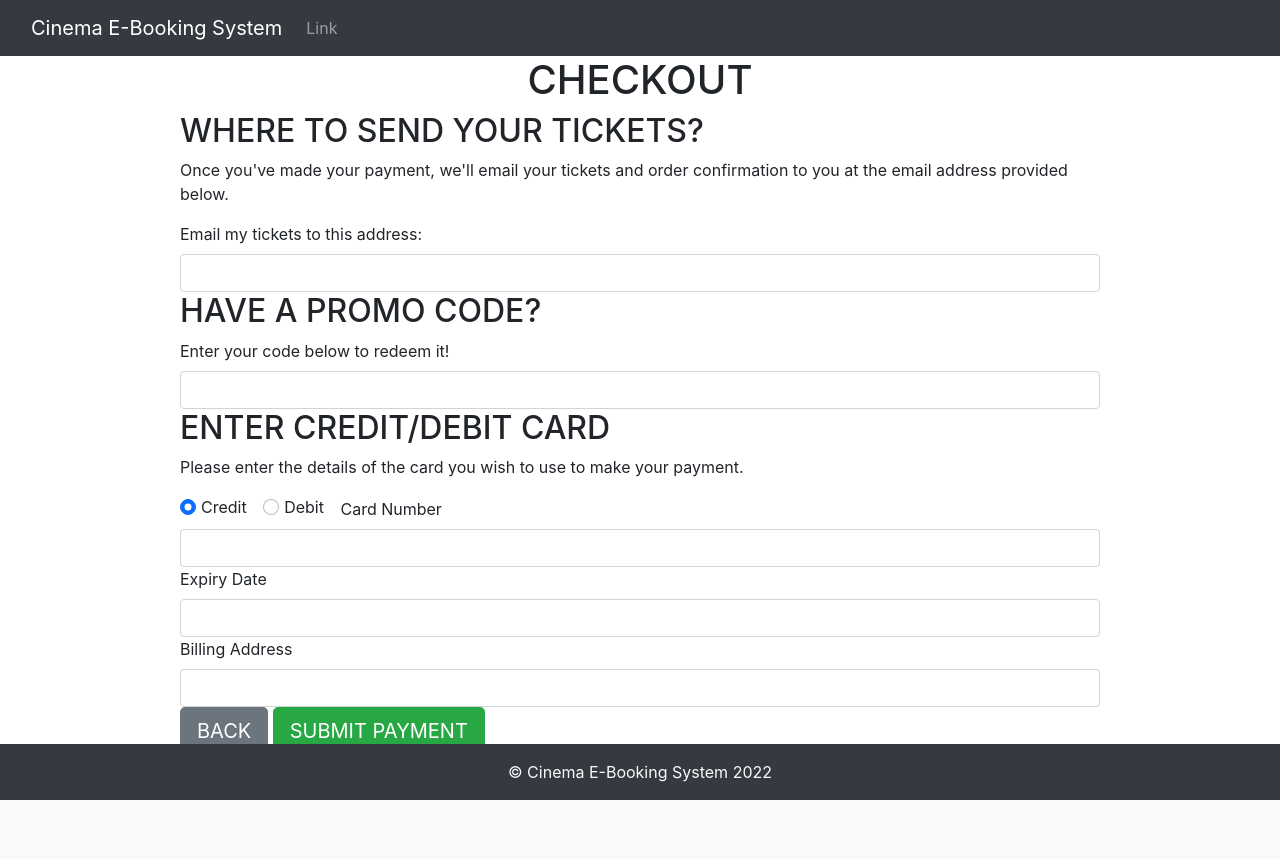
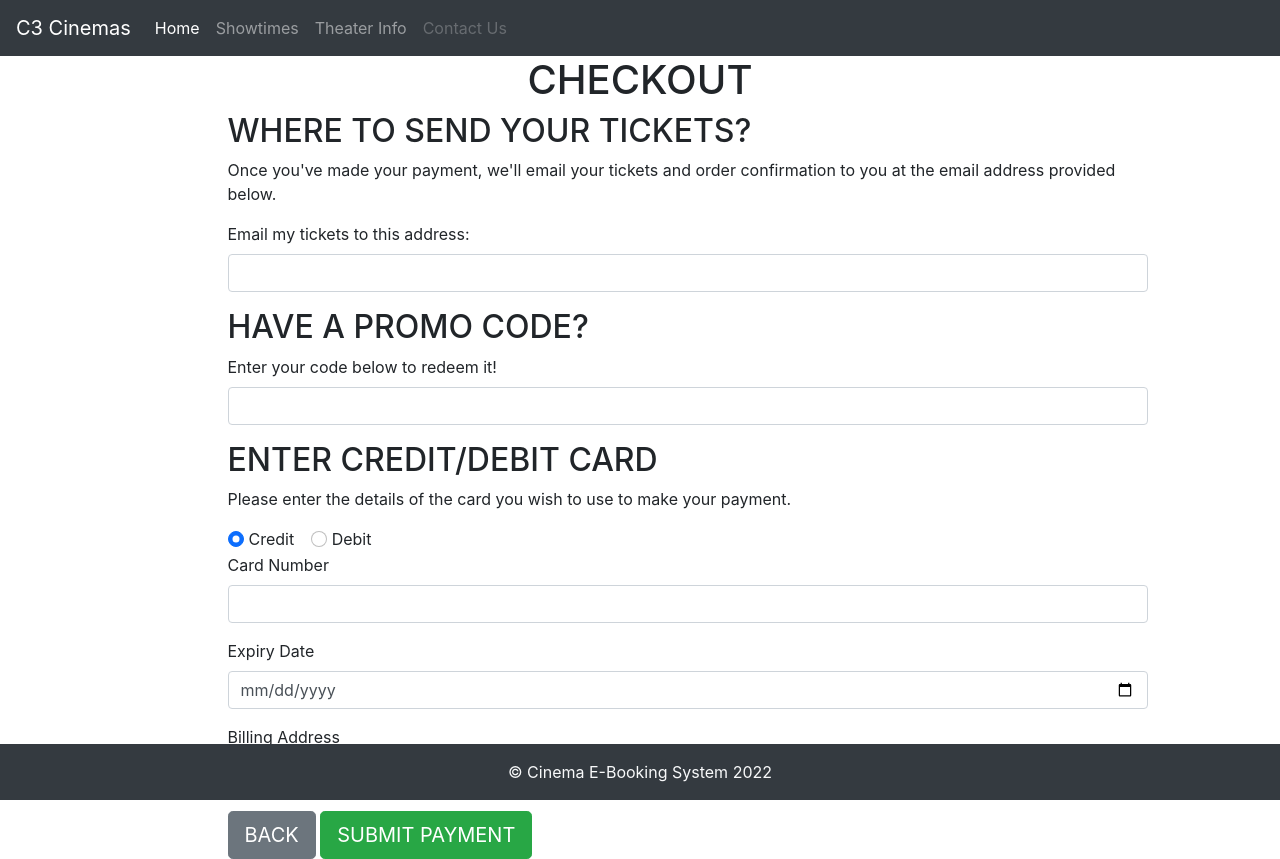
Before and after one commit to njj67229/CSCI4050_GroupC3, a Django app: page /checkout/checkout in a window 1280 px wide. Before the commit the page ends 800 px from the top, so only its background shows below. Run offline with Django 4.2, Linux system fonts and the light colour scheme; some libraries are stand-ins or nearby versions.

Commit message:
Fixed offsets, updated header

```diff
--- a/project/checkout/templates/checkout.html
+++ b/project/checkout/templates/checkout.html
@@ -8,22 +8,21 @@
         </div>
     </div>
     <div class="row">
-        <div class="col-md-1"></div>
-        <div class="col-md-10">
+        <div class="col-md-10 offset-md-1">
             <h2 class="text-uppercase">Where to send your tickets?</h2>
             <p>
                 Once you've made your payment, we'll email your tickets and order confirmation to you at the
                 email address provided below.
             </p>
-            <!-- <div class="mb-3"> -->
+            <div class="mb-3">
                 <label for="inputEmail" class="form-label">Email my tickets to this address:</label>
                 <input type="email" class="form-control" id="inputEmail" aria-describedby="emailHelp">
-            <!-- </div> -->
+            </div>
             <h2 class="text-uppercase">Have a promo code?</h2>
-            <!-- <div class="mb-3"> -->
+            <div class="mb-3">
                 <label for="inputPromoCode" class="form-label">Enter your code below to redeem it!</label>
                 <input type="email" class="form-control" id="inputPromoCode" aria-describedby="emailHelp">
-            <!-- </div> -->
+            </div>
             <h2 class="text-uppercase">Enter Credit/Debit Card</h2>
             <p>
                 Please enter the details of the card you wish to use to make your payment.
@@ -40,22 +39,21 @@
                     Debit
                 </label>
             </div>
-            <!-- <div class="mb-3"> -->
+            <div class="mb-3">
                 <label for="inputCardNumber" class="form-label">Card Number</label>
                 <input type="number" class="form-control" id="inputCardNumber">
-            <!-- </div>
-            <div class="mb-3"> -->
+            </div>
+            <div class="mb-3">
                 <label for="inputExpiryDate" class="form-label">Expiry Date</label>
-            <input type="number" class="form-control" id="inputExpiryDate">
-            <!-- </div>
-            <div class="mb-3"> -->
+                <input type="date" class="form-control" id="inputExpiryDate">
+            </div>
+            <div class="mb-3">
                 <label for="inputAddress" class="form-label">Billing Address</label>
                 <input type="address" class="form-control" id="inputAddress" aria-describedby="emailHelp">
-            <!-- </div> -->
+            </div>
             <a href="{% url 'order_summary' %}" class="btn btn-secondary text-uppercase btn-lg">Back</a>
             <a href="{% url 'confirmation' %}" class="btn btn-success text-uppercase btn-lg">Submit payment</a>
         </div>
-        <div class="col-md-1"></div>
     </div>
 </div>
 {% endblock %}
--- a/project/checkout/templates/components/header.html
+++ b/project/checkout/templates/components/header.html
@@ -1,13 +1,26 @@
-<nav class="navbar navbar-expand-lg bg-dark navbar-dark">
-    <div class="container-fluid">
-      <a class="navbar-brand" href="#">Cinema E-Booking System</a>
-      <button class="navbar-toggler" type="button" data-bs-toggle="collapse" data-bs-target="#navbarSupportedContent" aria-controls="navbarSupportedContent" aria-expanded="false" aria-label="Toggle navigation">
+<nav class="navbar navbar-expand-xl navbar-dark bg-dark">
+  <div class="Logo">
+    <a class="navbar-brand" href="#">C3 Cinemas</a>
+  </div>
+
+  <button class="navbar-toggler" type="button" data-toggle="collapse" data-target="#navbarNav" aria-controls="navbarNav"
+    aria-expanded="false" aria-label="Toggle navigation">
     <span class="navbar-toggler-icon"></span>
   </button>
-      <div class="collapse navbar-collapse" id="navbarSupportedContent">
-        <ul class="navbar-nav me-auto mb-2 mb-lg-0">
+
+  <div class="collapse navbar-collapse" id="navbarNav">
+    <ul class="navbar-nav">
+      <li class="nav-item active">
+        <a class="nav-link" href="#">Home<span class="sr-only">(current)</span></a>
+      </li>
       <li class="nav-item">
-            <a class="nav-link" href="#">Link</a>
+        <a class="nav-link" href="#">Showtimes</a>
+      </li>
+      <li class="nav-item">
+        <a class="nav-link" href="#">Theater Info</a>
+      </li>
+      <li class="nav-item">
+        <a class="nav-link disabled" href="#">Contact Us</a>
       </li>
     </ul>
   </div>
--- a/project/checkout/templates/order_summary.html
+++ b/project/checkout/templates/order_summary.html
@@ -8,8 +8,7 @@
         </div>
     </div>
     <div class="row">
-        <div class="col-md-1"></div>
-        <div class="col-md-10">
+        <div class="col-md-10 offset-md-1">
             <p class="text-uppercase"><b>DC League of Super Pets</b></p>
             <ul class="list-inline">
                 <li class="list-inline-item">PG</li>
@@ -42,9 +41,8 @@
                 </tbody>
             </table>
             <a href="{% url 'select_tickets_and_age' %}" class="btn btn-secondary text-uppercase btn-lg">Back</a>
-            <a href="{% url 'checkout' %}" class="btn btn-success text-uppercase btn-lg">Continue to checkout</a>
+            <a href="{% url 'checkout' %}" class="btn btn-primary text-uppercase btn-lg">Continue to checkout</a>
         </div>
-        <div class="col-md-1"></div>
     </div>
 </div>
 {% endblock %}
```
Lines whose indentation alone changed are shown as unchanged.
